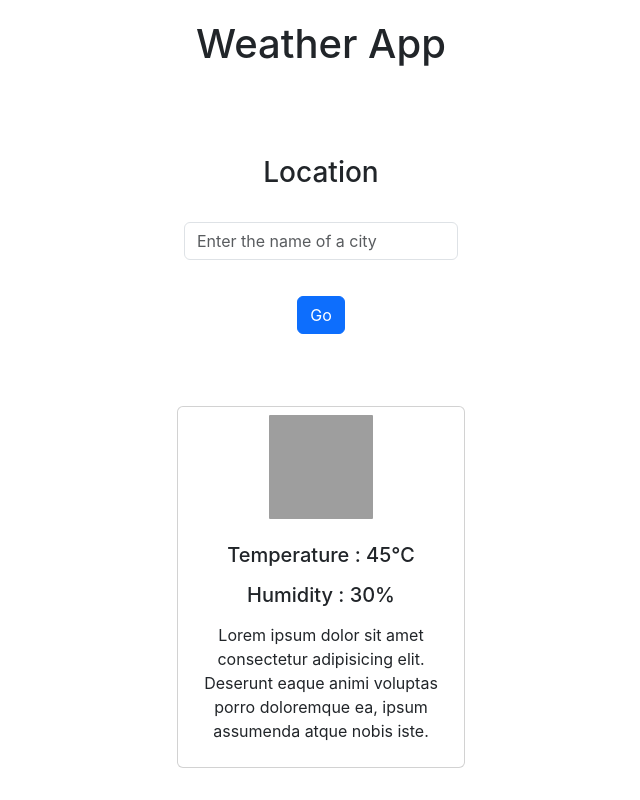
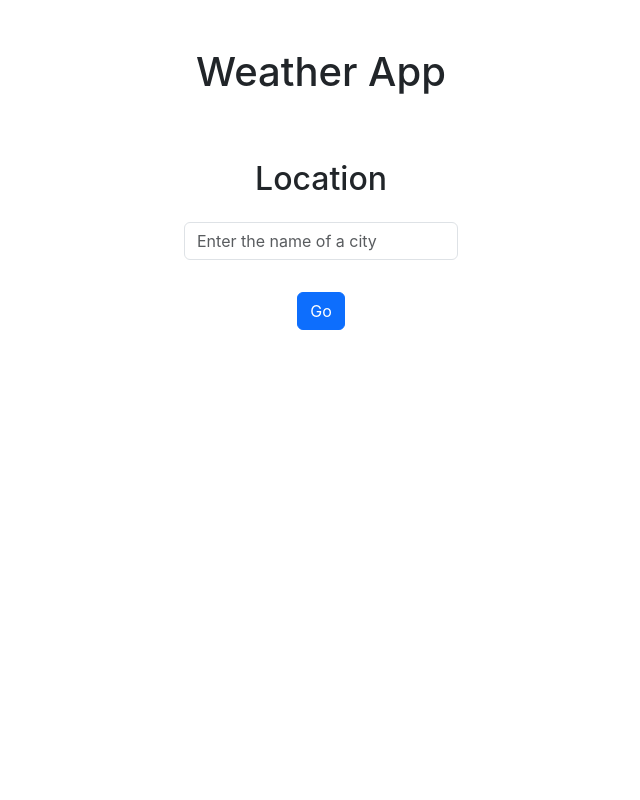
Before and after one commit to raosam23/Weather-App, a React (Create React App) app: page / in a window 1280 px wide. Shown: the whole page, without its empty margins (319-959 px from the left). Built offline with nearby package versions, Linux system fonts and the light colour scheme; grey boxes are pictures that could not be loaded.

Commit message:
Get weather details on screen, fix errors

```diff
--- a/src/App.css
+++ b/src/App.css
@@ -1,5 +1,5 @@
 * {
-  padding: 0.25rem;
+  /* background-color: lightblue; */
 }
 .App {
   text-align: center;
--- a/src/App.js
+++ b/src/App.js
@@ -1,13 +1,29 @@
+
+import { useState } from 'react';
 import './App.css';
 import InputLocation from './components/InputLocation/InputLocation';
 import WeatherCard from './components/WeatherCard/WeatherCard';
+import  WeatherState  from './context/Weather/WeatherState'
+import Title from './components/Title/Title';
 
 function App() {
+  const initialValues = {
+    place : "",
+    temperature : 0,
+    humidity : 0,
+    weatherImg : "",
+    desc : ""
+  }
+  const [details, setDetails] = useState(initialValues)
+  const [error, setError] = useState(null)
+  console.log(details);
   return (
     <div className="App">
-      <h1>Weather App</h1>
-      <InputLocation />
-      <WeatherCard />
+      <WeatherState>
+      <Title/>
+      <InputLocation setDetails = {setDetails} error = {error} setError = {setError} />
+      {(details!==initialValues) && <WeatherCard details = {details} error = {error} />}
+      </WeatherState>
     </div>
   );
 }
--- /dev/null
+++ b/src/components/Failure/Failure.jsx
@@ -0,0 +1,7 @@
+import React from 'react'
+
+export default function Failure() {
+  return (
+    <div><h2>Failed to get weather details</h2></div>
+  )
+}
--- a/src/components/InputLocation/InputLocation.jsx
+++ b/src/components/InputLocation/InputLocation.jsx
@@ -1,9 +1,16 @@
-import React, { useState } from "react";
+import React, { useState, useContext } from "react";
 
-export default function InputLocation() {
-  const hostUrl = "http://localhost:5000";
+import WeatherContext from "../../context/Weather/WeatherContext";
+import Failure from "../Failure/Failure";
 
+export default function InputLocation(props) {
+
+  const context = useContext(WeatherContext)
+  const {fetchWeather} = context;
+
+  // const [loading, setLoading] = useState(false)
   const [location, setLocation] = useState("");
+
 
   const handleOnChange = (event) => {
     setLocation(event.target.value);
@@ -12,26 +19,38 @@ export default function InputLocation() {
   const handleOnSubmit = async (event) => {
     event.preventDefault();
     // console.log(location)
-    try {
-      const response = await fetch(`${hostUrl}/weather/getweather`, {
-        method: "POST",
-        headers: {
-          "Content-Type": "application/json",
-        },
-        body: JSON.stringify({ location: location }),
-      });
-      const data = await response.json();
-      console.log(JSON.stringify(data));
-    } catch (error) {
-      console.log(error);
+    console.log(location)
+    // setLoading(true)
+    try{
+      const data = await fetchWeather(location)
+      console.log(data)
+      // setLoading(false)
+      // console.log(data)
+      props.setDetails({
+        place : location,
+        temperature : data.main.temp,
+        humidity : data.main.humidity,
+        weatherImg : data.weather[0].icon,
+        desc : data.weather[0].description
+      })
+      props.setError(null)
     }
+    catch(err) {
+      console.log("This is the error",err)
+      props.setError(err)
+    }
+    setLocation("")
+    // console.log(data.main.temp)
+    // console.log(data.main.humidity)
   };
+
   return (
+    <>
     <div className="my-5 d-flex justify-content-center">
-      <form onSubmit={handleOnSubmit}>
+      <form onSubmit={handleOnSubmit} autoComplete="off">
         <div className="mb-3">
           <label htmlFor="loc" className="form-label my-3">
-            <h3>Location</h3>
+            <h2>Location</h2>
           </label>
           <input
             name="loc"
@@ -42,6 +61,10 @@ export default function InputLocation() {
             placeholder="Enter the name of a city"
             value={location}
             onChange={handleOnChange}
+            required
+            pattern="[A-Za-z\s]+"
+            title="Only Alphabets allowed"
+            autoComplete="false"
           />
         </div>
         <button type="submit" className="btn btn-primary my-3">
@@ -49,5 +72,7 @@ export default function InputLocation() {
         </button>
       </form>
     </div>
+    {props.error && <Failure/>}
+    </>
   );
 }
--- /dev/null
+++ b/src/components/Title/Title.jsx
@@ -0,0 +1,7 @@
+import React from 'react'
+
+export default function Title() {
+  return (
+    <div><h1 className='my-5'>Weather App</h1></div>
+  )
+}
--- a/src/components/WeatherCard/WeatherCard.jsx
+++ b/src/components/WeatherCard/WeatherCard.jsx
@@ -1,18 +1,28 @@
 import React from "react";
 
-export default function WeatherCard() {
-    const temp = 45
-    const humid = 30
+export default function WeatherCard(props) {
+  const capitalize = (str)=>{
+    const capStr = str.charAt(0).toUpperCase() + str.slice(1);
+    return capStr
+  }
+  const { place, temperature,humidity, weatherImg, desc } = props.details
+  const capDesc = capitalize(desc)
+  console.log(props.details)
+
   return (
-      <div className="card mx-auto" style={{width : "18rem"}}>
-        <img src="https://openweathermap.org/img/wn/11n@2x.png" className="card-img mx-auto" alt="..." style={{width : "7rem", height : "7rem"}} />
+    <div>
+
+      {(!props.error) && <div className="card mx-auto" style={{width : "18rem"}}>
+        <img src={`https://openweathermap.org/img/wn/${weatherImg}@2x.png`} className="card-img mx-auto" alt="Loading..." style={{width : "7rem", height : "7rem"}} />
         <div className="card-body">
-          <h5 className="card-title">{`Temperature : ${temp}℃`}</h5>
-          <h5 className="card-title">{`Humidity : ${humid}%`}</h5>
+          <h2>{place}</h2>
+          <h5 className="card-title">{`Temperature : ${temperature}℃`}</h5>
+          <h5 className="card-title">{`Humidity : ${humidity}%`}</h5>
           <p className="card-text">
-            Lorem ipsum dolor sit amet consectetur adipisicing elit. Deserunt eaque animi voluptas porro doloremque ea, ipsum assumenda atque nobis iste.
+            {capDesc}
           </p>
         </div>
+      </div>}
       </div>
   );
 }
--- /dev/null
+++ b/src/context/Weather/WeatherContext.js
@@ -0,0 +1,5 @@
+import { createContext } from "react";
+
+const WeatherContext = createContext()
+
+export default WeatherContext
--- /dev/null
+++ b/src/context/Weather/WeatherState.js
@@ -0,0 +1,34 @@
+
+import WeatherContext from "./WeatherContext";
+
+const WeatherState = (props) => {
+  const hostURL = "http://localhost:5000";
+
+
+  const fetchWeather = async (location) => {
+    try{
+        console.log(location)
+        const response = await fetch(`${hostURL}/weather/getweather`, {
+          method: "POST",
+          headers: {
+            "Content-Type": "application/json",
+          },
+          body: JSON.stringify({ location: location }),
+        });
+        const data = await response.json();
+        return data
+        }
+        catch(err) {
+            return err;
+        }
+    }
+
+
+  return (
+    <WeatherContext.Provider value={{ fetchWeather }}>
+      {props.children}
+    </WeatherContext.Provider>
+  );
+};
+
+export default WeatherState;
```
